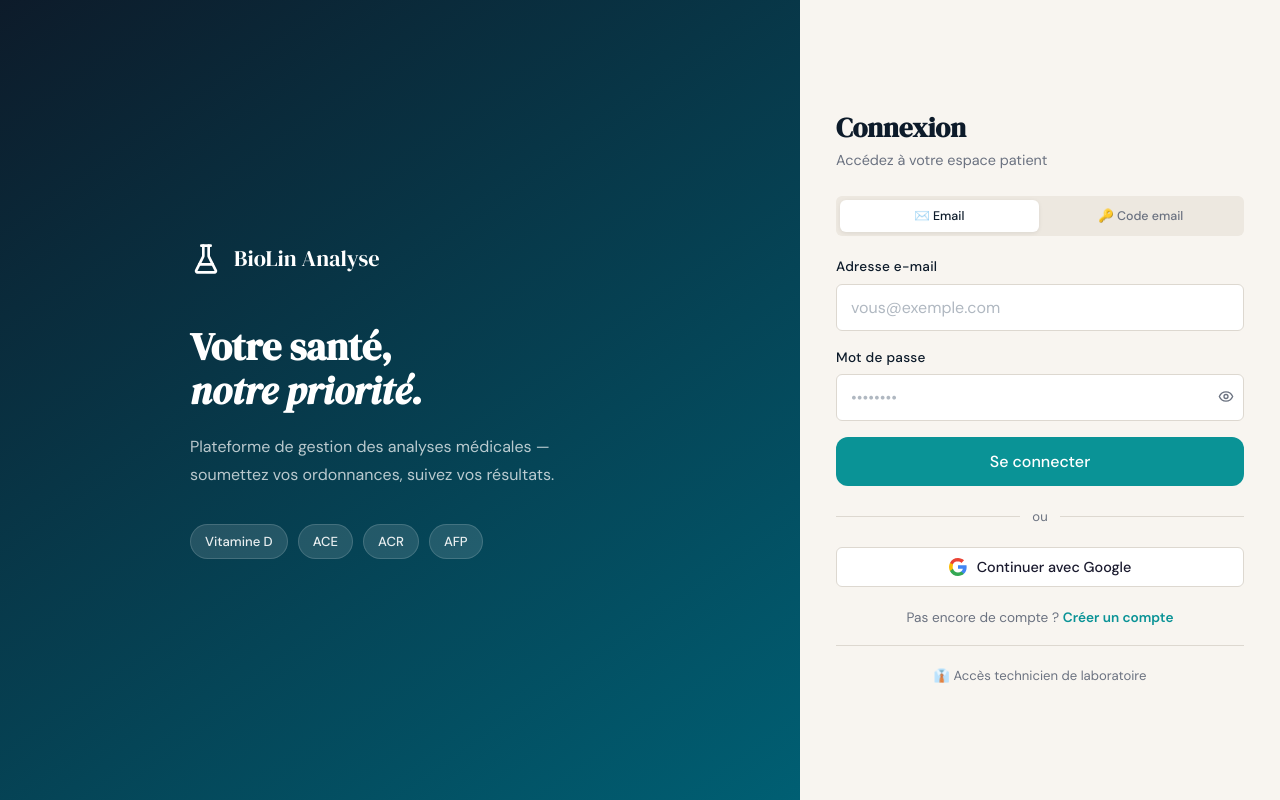
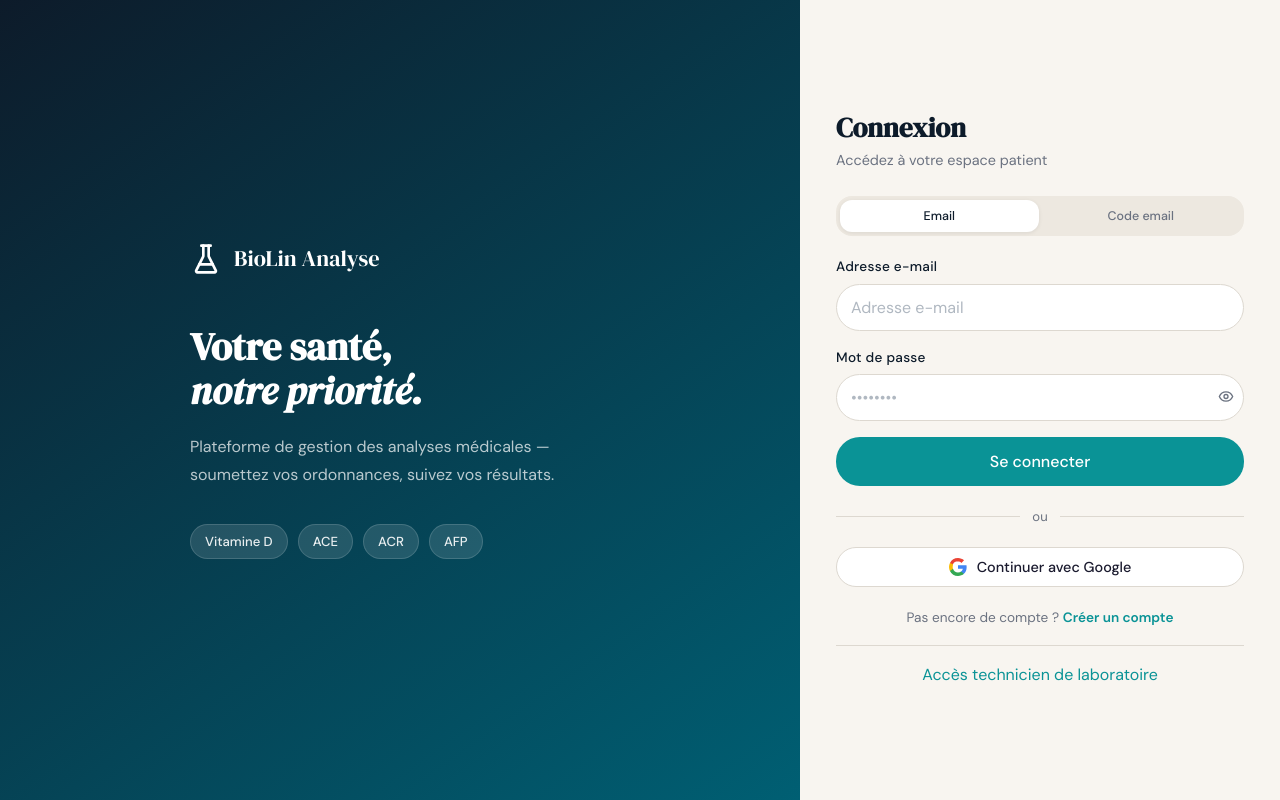
Before and after one commit to Abdelhadi09/labo, a React (Vite) app in the folder frontend/: page /login in a window 1280 px wide. Built offline with nearby package versions, Linux system fonts and the light colour scheme; no server answers.

Commit message:
fixing login page UI

```diff
--- a/frontend/src/components/OrdonnanceUpload.jsx
+++ b/frontend/src/components/OrdonnanceUpload.jsx
@@ -436,7 +436,9 @@ function RemarqueModal({ services, loading, onCancel, onConfirm }) {
           <button className="btn btn-secondary" onClick={onCancel} disabled={loading}>
             Annuler
           </button>
-          <button className="btn btn-primary" onClick={onConfirm} disabled={loading}>
+          <button className="btn btn-primary"
+          style={styles.btnStyle }
+          onClick={onConfirm} disabled={loading}>
             {loading
               ? <><span className="spinner" /> Envoi…</>
               : <><CheckCircle size={15} /> J'ai compris, confirmer</>
@@ -678,4 +680,21 @@ const styles = {
   modalActions: {
     display: 'flex', justifyContent: 'flex-end', gap: 10, marginTop: 4,
   },
+  btnStyle: {
+  display: 'inline-flex',
+  alignItems: 'center',
+  justifyContent: 'center',
+  gap: '8px',
+  padding: '10px 8px',
+  borderRadius: 'var(--radius-sm)',
+  fontFamily: 'var(--font-body)',
+  fontSize: '0.9rem',
+  fontWeight: 500,
+  border: 'none',
+  cursor: 'pointer',
+  transition: 'all var(--transition)',
+  whiteSpace: 'nowrap',
+  WebkitTapHighlightColor: 'transparent',
+  touchAction: 'manipulation',
+},
 };
--- a/frontend/src/index.css
+++ b/frontend/src/index.css
@@ -69,7 +69,7 @@ a { color: inherit; text-decoration: none; }
   justify-content: center;
   gap: 8px;
   padding: 10px 22px;
-  border-radius: var(--radius-sm);
+  border-radius: 24px;
   font-family: var(--font-body);
   font-size: 0.9rem;
   font-weight: 500;
@@ -98,7 +98,7 @@ a { color: inherit; text-decoration: none; }
 
 .btn:disabled { opacity: 0.5; cursor: not-allowed; transform: none !important; }
 
-.btn-lg { padding: 14px 30px; font-size: 1rem; border-radius: var(--radius-md); }
+.btn-lg { padding: 14px 30px; font-size: 1rem; border-radius: 24px; }
 .btn-sm { padding: 6px 14px; font-size: 0.82rem; }
 
 /* Full-width button helper */
@@ -117,7 +117,7 @@ label {
 input, select, textarea {
   padding: 12px 14px;
   border: 1.5px solid var(--border);
-  border-radius: var(--radius-sm);
+  border-radius: 24px;
   font-family: var(--font-body);
   /* 16px prevents iOS auto-zoom on focus */
   font-size: 16px;
--- a/frontend/src/pages/LoginPage.jsx
+++ b/frontend/src/pages/LoginPage.jsx
@@ -59,8 +59,7 @@ function MobileLogo() {
         <FlaskConical size={26} color="white" />
       </div>
       <div>
-        <p style={{ fontFamily: 'var(--font-display)', fontSize: '1.25rem', color: 'var(--navy)', margin: 0 }}>BioLab Analyse</p>
-        <p style={{ fontSize: '0.78rem', color: 'var(--text-muted)', margin: 0 }}>Laboratoire d'analyses médicales</p>
+        <p style={{ fontFamily: 'var(--font-display)', fontSize: '1.25rem', color: 'var(--navy)', margin: 0 }}>BioLin Analyse</p>
       </div>
     </div>
   );
@@ -139,10 +138,10 @@ function ClientLoginForm({ isMobile }) {
 
   return (
     <div style={{ width: '100%', maxWidth: 420 }}>
-      <h2 style={{ fontFamily: 'var(--font-display)', fontSize: '1.7rem', marginBottom: 4 }}>
+      <h2 style={{ fontFamily: 'var(--font-display)', fontSize: '1.7rem', marginBottom: 4 , textAlign: isMobile ? 'center' : 'left' }}>
         {method === 'worker' ? 'Espace technicien' : 'Connexion'}
       </h2>
-      <p style={{ color: 'var(--text-muted)', fontSize: '0.9rem', marginBottom: 24 }}>
+      <p style={{ color: 'var(--text-muted)', fontSize: '0.9rem', marginBottom: 24 ,  textAlign: isMobile ? 'center' : 'left' }}>
         {method === 'worker' ? 'Accès réservé au personnel du laboratoire' : 'Accédez à votre espace patient'}
       </p>
 
@@ -154,7 +153,7 @@ function ClientLoginForm({ isMobile }) {
         <form onSubmit={handleWorkerLogin} style={S.form}>
           <div className="form-group">
             <label>Nom d'utilisateur</label>
-            <input type="text" value={workerUser} onChange={e => setWorkerUser(e.target.value)} placeholder="ikram" autoCapitalize="none" required />
+            <input type="text" value={workerUser} onChange={e => setWorkerUser(e.target.value)} placeholder="Username" autoCapitalize="none" required />
           </div>
           <div className="form-group">
             <label>Mot de passe</label>
@@ -180,8 +179,8 @@ function ClientLoginForm({ isMobile }) {
           {/* Method tabs */}
           <div style={S.methodTabs}>
             {[
-              { id: 'email',    label: '✉️ Email' },
-              { id: 'emailotp', label: '🔑 Code email' },
+              { id: 'email',    label: ' Email' },
+              { id: 'emailotp', label: ' Code email' },
             ].map(m => (
               <button key={m.id}
                 style={{ ...S.methodTab, ...(method === m.id ? S.methodTabActive : {}) }}
@@ -196,18 +195,18 @@ function ClientLoginForm({ isMobile }) {
             <form onSubmit={handleEmailLogin} style={S.form}>
               <div className="form-group">
                 <label>Adresse e-mail</label>
-                <input type="email" value={email} onChange={e => setEmail(e.target.value)} placeholder="vous@exemple.com" required />
+                <input type="email" style={S.input} value={email} onChange={e => setEmail(e.target.value)} placeholder="Adresse e-mail" required />
               </div>
               <div className="form-group">
                 <label>Mot de passe</label>
                 <div style={{ position: 'relative' }}>
-                  <input type={showPwd ? 'text' : 'password'} value={password} onChange={e => setPassword(e.target.value)} placeholder="••••••••" required style={{ paddingRight: 40 }} />
+                  <input type={showPwd ? 'text' : 'password'} style={S.input} value={password} onChange={e => setPassword(e.target.value)} placeholder="••••••••" required />
                   <button type="button" onClick={() => setShowPwd(p => !p)} style={{ position: 'absolute', right: 10, top: '50%', transform: 'translateY(-50%)', background: 'none', border: 'none', cursor: 'pointer', color: 'var(--text-muted)' }}>
                     {showPwd ? <EyeOff size={16} /> : <Eye size={16} />}
                   </button>
                 </div>
               </div>
-              <button type="submit" className="btn btn-primary btn-lg btn-block" disabled={loading}>
+              <button type="submit" className="btn btn-primary btn-lg btn-block" style={S.btnStyle} disabled={loading}>
                 {loading ? <span className="spinner" /> : 'Se connecter'}
               </button>
             </form>
@@ -257,8 +256,8 @@ function ClientLoginForm({ isMobile }) {
 
           <div style={{ borderTop: '1px solid var(--border)', paddingTop: 16, textAlign: 'center' }}>
             <button onClick={() => reset('worker')}
-              style={{ background: 'none', border: 'none', cursor: 'pointer', fontSize: '0.82rem', color: 'var(--text-muted)', fontFamily: 'var(--font-body)' }}>
-              👔 Accès technicien de laboratoire
+              style={{ background: 'none', border: 'none', cursor: 'pointer', fontSize: '1rem', color: 'var(--teal)', fontFamily: 'var(--font-body)' }}>
+               Accès technicien de laboratoire
             </button>
           </div>
         </>
@@ -269,10 +268,28 @@ function ClientLoginForm({ isMobile }) {
 
 const S = {
   form: { display: 'flex', flexDirection: 'column', gap: 16 },
-  methodTabs: { display: 'flex', background: 'var(--cream-dark)', borderRadius: 'var(--radius-sm)', padding: 4, gap: 3, marginBottom: 20 },
-  methodTab: { flex: 1, padding: '8px 4px', border: 'none', background: 'none', borderRadius: 6, cursor: 'pointer', fontFamily: 'var(--font-body)', fontSize: '0.78rem', fontWeight: 500, color: 'var(--text-muted)', transition: 'all 0.15s', WebkitTapHighlightColor: 'transparent' },
+  methodTabs: { display: 'flex', background: 'var(--cream-dark)', borderRadius: 16, padding: 4, gap: 3, marginBottom: 20 },
+  methodTab: { flex: 1, padding: '8px 4px', border: 'none', background: 'none', borderRadius: 12, cursor: 'pointer', fontFamily: 'var(--font-body)', fontSize: '0.78rem', fontWeight: 500, color: 'var(--text-muted)', transition: 'all 0.15s', WebkitTapHighlightColor: 'transparent' },
   methodTabActive: { background: 'white', color: 'var(--navy)', boxShadow: '0 1px 4px rgba(0,0,0,0.08)' },
   divider: { display: 'flex', alignItems: 'center', gap: 12, margin: '20px 0' },
   divLine: { flex: 1, height: 1, background: 'var(--border)', display: 'block' },
   divText: { color: 'var(--text-muted)', fontSize: '0.82rem', flexShrink: 0 },
+  input: { width: '100%', padding: '12px 14px', borderRadius: 24, border: '1.5px solid var(--border)', fontSize: '16px', fontFamily: 'var(--font-body)' , background: 'white', color: 'var(--text-dark)' , transition: 'border-color var(--transition)' , boxShadow : 'var (--transition)' , outline : 'none' },
+ btnStyle: {
+  display: 'inline-flex',
+  alignItems: 'center',
+  justifyContent: 'center',
+  gap: '8px',
+  padding: '14px 30px',
+  borderRadius: 24,
+  fontFamily: 'var(--font-body)',
+  fontSize: '1rem',
+  fontWeight: 500,
+  border: 'none',
+  cursor: 'pointer',
+  transition: 'all var(--transition)',
+  whiteSpace: 'nowrap',
+  WebkitTapHighlightColor: 'transparent',
+  touchAction: 'manipulation',
+},
 };
--- a/frontend/src/pages/RegisterPage.jsx
+++ b/frontend/src/pages/RegisterPage.jsx
@@ -110,7 +110,7 @@ export default function RegisterPage() {
 
       <div style={{ flex: isMobile ? '1 1 auto' : '0 0 480px', display: 'flex', flexDirection: 'column', alignItems: 'center', justifyContent: isMobile ? 'flex-start' : 'center', padding: isMobile ? '40px 20px 32px' : '40px 36px', background: 'var(--cream)', overflowY: 'auto' }}>
         {isMobile && (
-          <div style={{ display: 'flex', alignItems: 'center', gap: 12, marginBottom: 32, alignSelf: 'flex-start', width: '100%' }}>
+          <div style={{ display: 'flex', alignItems: 'center', gap: 12, marginBottom: 44, alignSelf: 'flex-start', width: '100%' }}>
             <div style={{ width: 44, height: 44, borderRadius: 12, background: 'linear-gradient(135deg,var(--teal),var(--teal-dark))', display: 'flex', alignItems: 'center', justifyContent: 'center' }}>
               <FlaskConical size={22} color="white" />
             </div>
@@ -119,8 +119,7 @@ export default function RegisterPage() {
         )}
 
         <div style={{ width: '100%', maxWidth: 420 }}>
-          <h2 style={{ fontFamily: 'var(--font-display)', fontSize: '1.7rem', marginBottom: 4 }}>Créer un compte</h2>
-          <p style={{ color: 'var(--text-muted)', fontSize: '0.9rem', marginBottom: 24 }}>Choisissez votre méthode d'inscription</p>
+          <h2 style={{ fontFamily: 'var(--font-display)', fontSize: '1.7rem', marginBottom: 40, textAlign: isMobile ? 'center' : 'left' }}>Créer un compte</h2>
 
           {error && <div className="alert alert-error" style={{ marginBottom: 16 }}><AlertCircle size={14} style={{ flexShrink: 0 }} />{error}</div>}
           {info  && <div className="alert alert-info"  style={{ marginBottom: 16 }}>{info}</div>}
@@ -128,11 +127,7 @@ export default function RegisterPage() {
           {/* Method tabs
           , { id: 'emailotp', label: '🔑 Code email' }
           */}
-          <div style={S.methodTabs}>
-            {[{ id: 'email', label: '✉️ Email' }].map(m => (
-              <button key={m.id} style={{ ...S.methodTab, ...(method === m.id ? S.methodTabActive : {}) }} onClick={() => reset(m.id)}>{m.label}</button>
-            ))}
-          </div>
+
 
           {/* Email + password */}
           {method === 'email' && (
```
